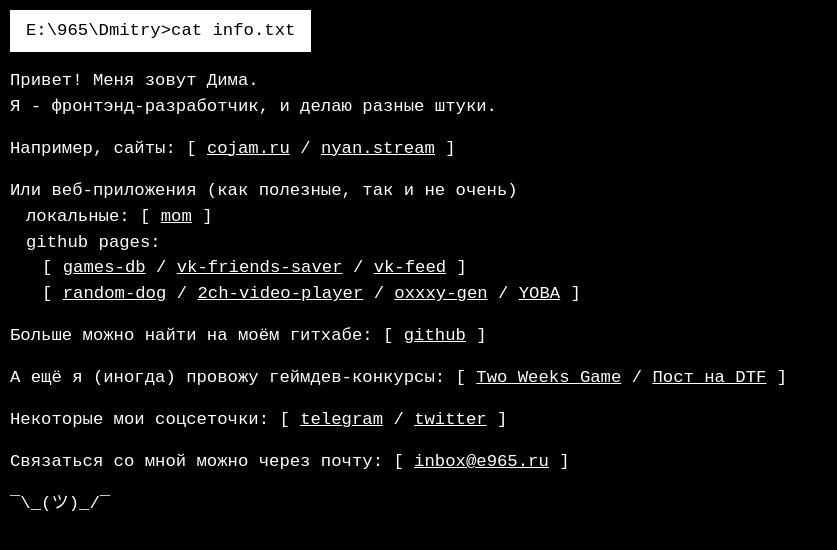
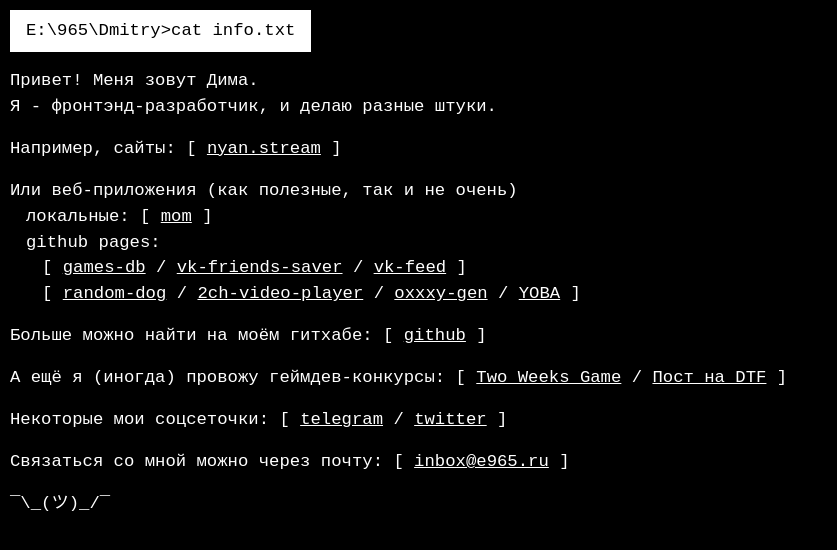
Before and after one commit to e965/e965.ru, a plain HTML site: page index.html in a window 1280 px wide. Shown: the whole page, without its empty margins (0-837 px from the left). Drawn offline with Linux system fonts and the light colour scheme.

Commit message:
Deploying to gh-pages from @ e965/e965.ru@18efad8f723ac3e8796bff9f96c64faaab49a54c 🚀

```diff
--- a/index.html
+++ b/index.html
@@ -40,7 +40,6 @@
                 <div class="mt inline">
                     <p>Например, сайты:</p>
                     <ul class="list">
-                        <li class="list__item"><a class="link" href="https://cojam.ru">cojam.ru</a></li>
                         <li class="list__item"><a class="link" href="https://nyan.stream">nyan.stream</a></li>
                     </ul>
                 </div>
```
